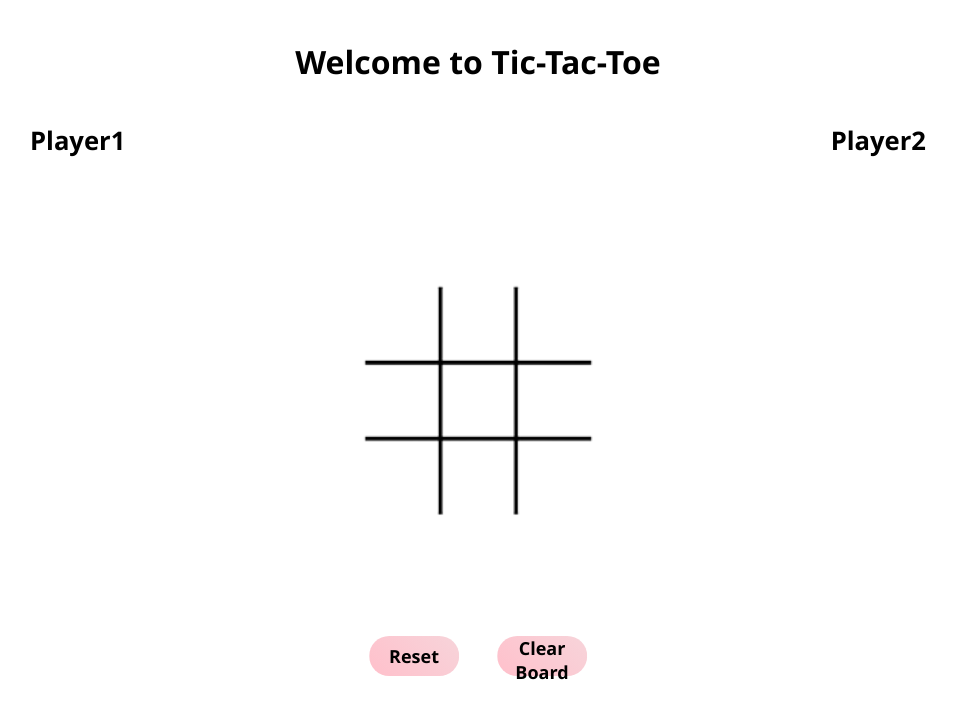
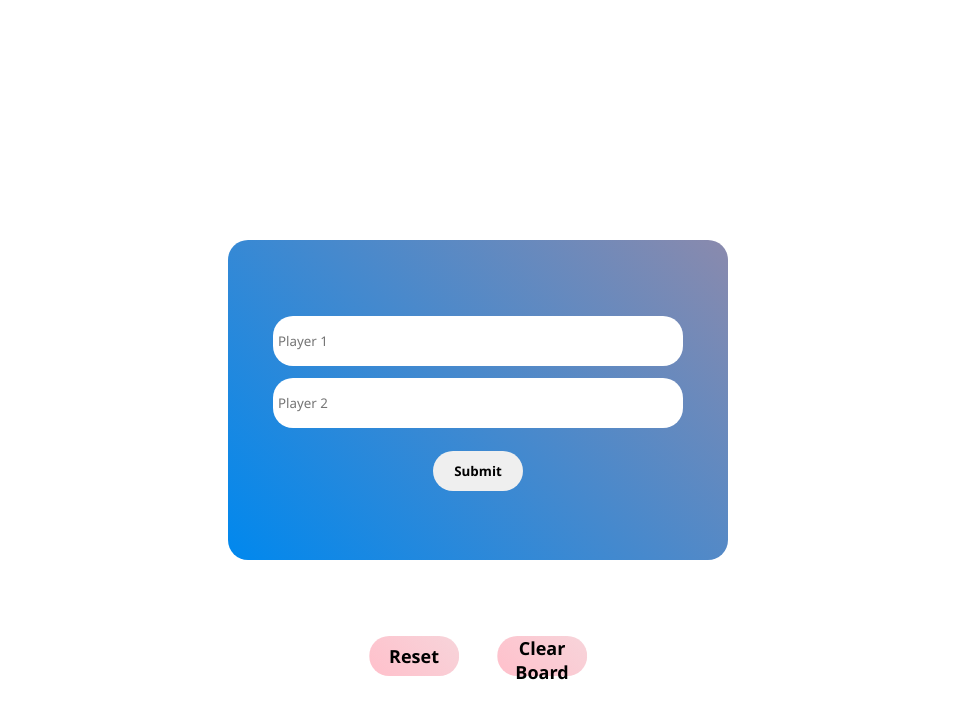
Before and after one commit to nancygos/TicTacToe, a website: page index.html in a window 1280 px wide. Shown: the whole page, without its empty margins (162-1118 px from the left). Drawn offline with Linux system fonts and the light colour scheme.

Commit message:
forgot to uncomment

```diff
--- a/index.html
+++ b/index.html
@@ -35,11 +35,11 @@
         <div class="player2result" id="player2result"></div>
 
     </div>
-    <!-- <div class="form" id="form">
+    <div class="form" id="form">
         <input type="text" placeholder="Player 1" id="player1">
         <input type="text" placeholder="Player 2" id="player2">
         <button class="btn" id="btn">Submit</button>
-    </div> -->
+    </div>
 
     <script src="script.js"></script>
 </body>
--- a/style.css
+++ b/style.css
@@ -51,7 +51,7 @@ input{
 /* Main Game Page */
 .content{
     /* uncomment krna h esko */
-    /* color: transparent; */
+    color: transparent;
 }
 
 .content h1{
```
